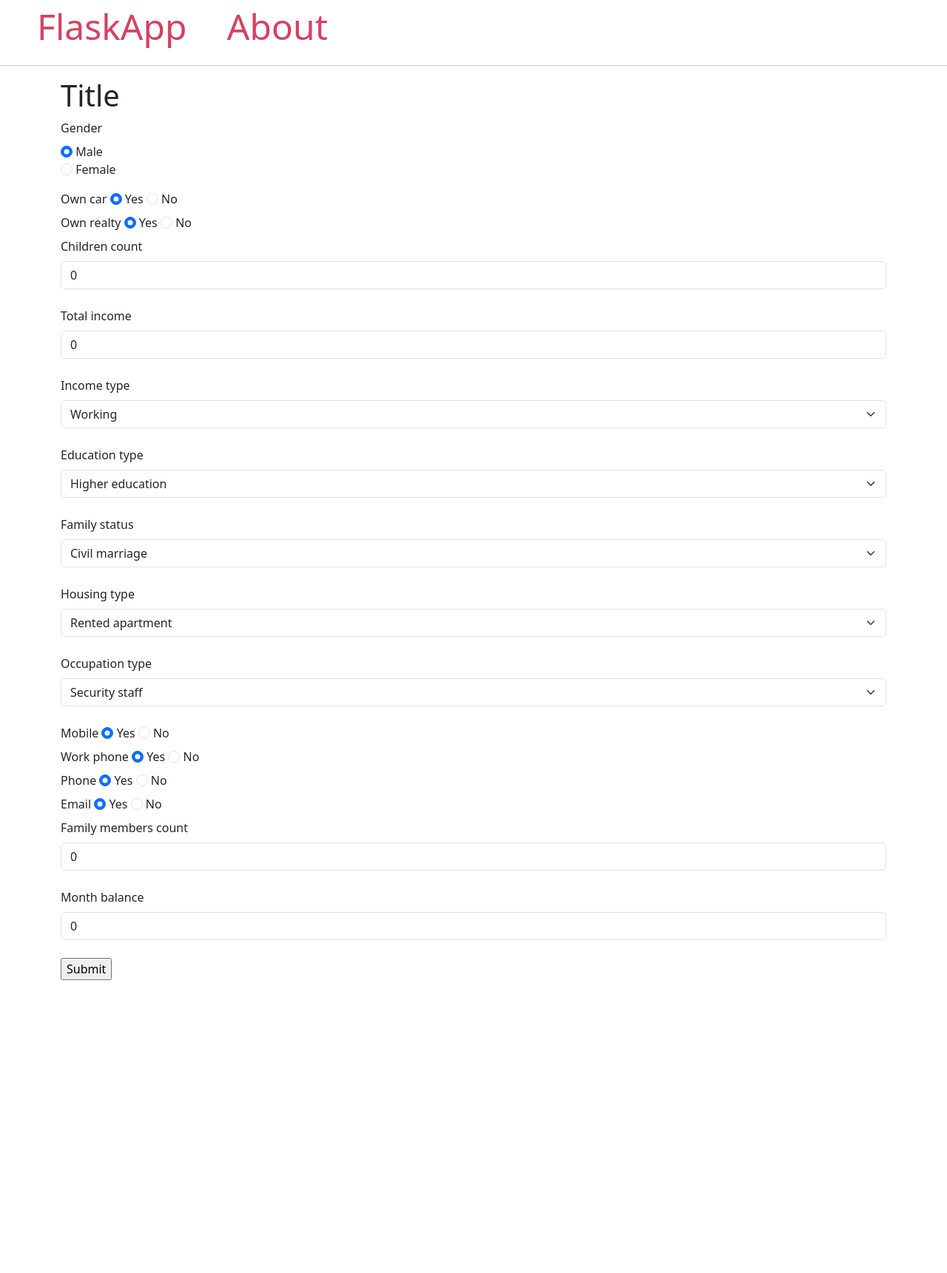
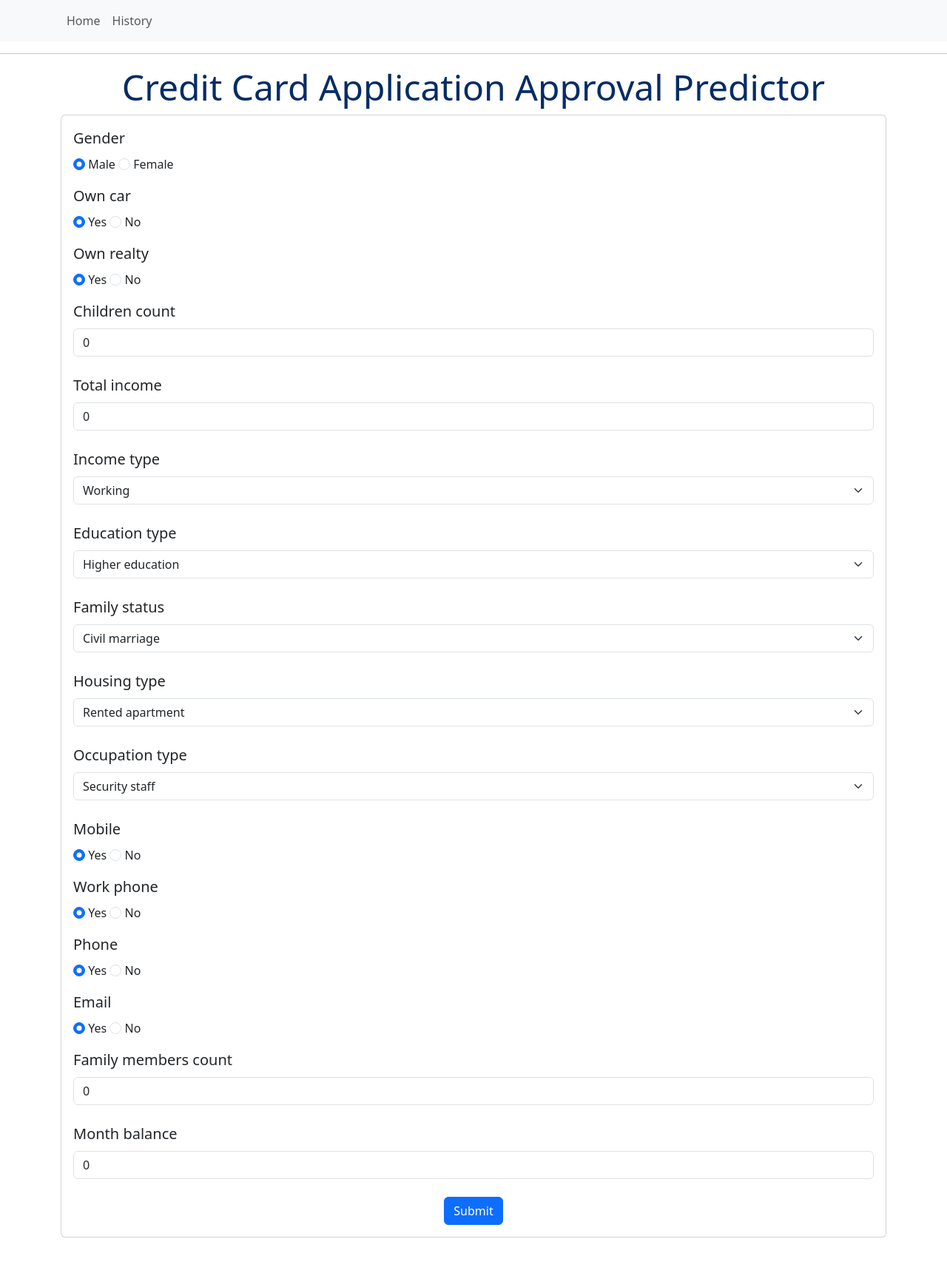
Before and after one commit to linaism/COEN424_Project, a Flask app: page / in a window 1280 px wide. Shown: the whole page at 74% size. Before the commit the page ends 1325 px from the top, so only its background shows below. Run offline with Flask 3, Linux system fonts and the light colour scheme; parts of the project's set-up code (start-up, migrations or seed data) failed here and were passed over.

Commit message:
latest changes

```diff
--- a/main.py
+++ b/main.py
@@ -5,14 +5,16 @@
 from flask_cors import CORS
 from flask import Flask, request, render_template, render_template_string
 from omnixai.data.tabular import Tabular
-from omnixai.explainers.tabular import TabularExplainer
-from preprocess import explainers, transformer, class_names
+# from omnixai.explainers.tabular import TabularExplainer
+# from preprocess import explainers, transformer, class_names
 from db import MongoDB
 from doc_models.results_model import Results
 from datetime import datetime
+from dash import dash, dcc, html
+
 
 model = joblib.load('model.pkl')
-# transformer = joblib.load('transformer.pkl')
+transformer = joblib.load('transformer.pkl')
 
 table = None
 
@@ -200,11 +202,18 @@
         mongo.init_app(app)
         app.mongo = mongo
 
-    @app.route('/result')
-    def result():
-        local_explanations = explainers.explain(X=table)
-        html = local_explanations["shap"].plotly_plot(index=0, class_names=class_names).to_html()
-        return render_template_string(html)
+    # @app.route('/result')
+    # def result():
+    #     # local_explanations = explainers.explain(X=table)
+    #     # html = local_explanations["shap"].plotly_plot(index=0, class_names=class_names).to_html()
+    #     return render_template_string(html)
+
+    @app.route('/history', methods=['GET'])
+    def history():
+        res = app.mongo.get_all_results()
+        display_results = dict_to_table(list(res))
+        return render_template('history.html', display_results=display_results)
+
 
     # a simple page that says hello
     @app.route('/', methods=['GET', 'POST'])
@@ -249,11 +258,7 @@
                                           familyMembersCount,
                                           monthBalance)
 
-            res = app.mongo.get_all_results()
-
-            display_results = dict_to_table(list(res))
-
-            return render_template('index.html', display_results=display_results, result=result,
+            return render_template('index.html', result=result,
                                    NAME_INCOME_TYPE=NAME_INCOME_TYPE,
                            NAME_EDUCATION_TYPE=NAME_EDUCATION_TYPE,
                            NAME_FAMILY_STATUS=NAME_FAMILY_STATUS,
--- a/preprocess.py
+++ b/preprocess.py
@@ -85,7 +85,3 @@
         "shap": {"nsamples": 100},
     }
 )
-
-def shap_explanation(instance):
-    local_explanations = explainers.explain(X=instance)
-    return local_explanations["shap"].plotly_plot(index=0, class_names=class_names).to_html()
--- a/templates/base.html
+++ b/templates/base.html
@@ -6,28 +6,20 @@
     <link href="https://cdn.jsdelivr.net/npm/bootstrap@5.3.2/dist/css/bootstrap.min.css" rel="stylesheet" integrity="sha384-T3c6CoIi6uLrA9TneNEoa7RxnatzjcDSCmG1MXxSR1GAsXEV/Dwwykc2MPK8M2HN" crossorigin="anonymous">
     <script src="https://cdn.jsdelivr.net/npm/bootstrap@5.3.2/dist/js/bootstrap.bundle.min.js" integrity="sha384-C6RzsynM9kWDrMNeT87bh95OGNyZPhcTNXj1NW7RuBCsyN/o0jlpcV8Qyq46cDfL" crossorigin="anonymous"></script>
     <title>{% block title %} {% endblock %}</title>
-    <style>
-        .message {
-            padding: 10px;
-            margin: 5px;
-            background-color: #f3f3f3
-        }
-        nav a {
-            color: #d64161;
-            font-size: 3em;
-            margin-left: 50px;
-            text-decoration: none;
-        }
-
-    </style>
 </head>
 <body>
-    <nav>
-        <a href="{{ url_for('index') }}">FlaskApp</a>
-        <a href="#">About</a>
-    </nav>
+    <nav class="navbar navbar-expand-lg bg-body-tertiary">
+        <div class="container">
+          <div class="collapse navbar-collapse" id="navbarNavAltMarkup">
+            <div class="navbar-nav">
+              <a class="nav-link" href="{{url_for('index')}}">Home</a>
+              <a class="nav-link" aria-current="page" href="{{url_for('history')}}">History</a>
+            </div>
+          </div>
+        </div>
+      </nav>
     <hr>
-    <div class="container">
+    <div>
         {% block content %} {% endblock %}
     </div>
 </body>
--- a/templates/index.html
+++ b/templates/index.html
@@ -1,47 +1,56 @@
 {% extends 'base.html' %}
 
 {% block content %}
-    <h1>{% block title %} Title {% endblock %}</h1>
+<div class="container mb-5">
+    <div class="col text-center">
+        <h1 class="text-primary-emphasis display-5">{% block title %} Credit Card Application Approval Predictor {% endblock %}</h1>
+    </div>
+    <div class="card">
+        <div class="card-body">
+    <form action="/" method="post">
 
-    <form action="/" method="post">
-        <div class="row mb-3" class="form-check form-check-inline">
+        <div class="fs-5">
             <label class="form-label" for="gender">Gender</label>
-            <!-- <legend class="col-form-label col-sm-2 pt-0">Gender</legend> -->
-            <div class="form-check-inline">
-                <input class="form-check-input" type="radio" id="male" name="gender" value="M" checked>
-                <label class="form-check-label" for="male">Male</label>
-            </div>
-            <div class="form-check-inline">
-                <input class="form-check-input" type="radio" id="female" name="gender" value="F">
-                <label class="form-check-label"for="female">Female</label><br>
-            </div>
         </div>
-
+        <input class="form-check-input" type="radio" id="male" name="gender" value="M" checked>
+        <label class="form-check-label" for="male">Male</label>
+        <input class="form-check-input" type="radio" id="female" name="gender" value="F">
+        <label class="form-check-label mb-3"for="female">Female</label><br>
 
         <!-- Input field for own car -->
-        <label class="form-label" for="ownCar">Own car</label>
+        <div class="fs-5">
+            <label class="form-label" for="ownCar">Own car</label>
+        </div>
         <input class="form-check-input" type="radio" id="yesCar" name="ownCar" value="Yes" checked>
         <label class="form-check-label" for="yesCar">Yes</label>
         <input class="form-check-input" type="radio" id="noCar" name="ownCar" value="No">
-        <label class="form-check-label"for="noCar">No</label><br>
+        <label class="form-check-label mb-3"for="noCar">No</label><br>
 
         <!-- Input field for own realty -->
-        <label class="form-label" for="ownRealty">Own realty</label>
+        <div class="fs-5">
+            <label class="form-label" for="ownRealty">Own realty</label>
+        </div>
         <input class="form-check-input" type="radio" id="yesRealty" name="ownRealty" value="Yes" checked>
         <label class="form-check-label" for="yesRealty">Yes</label>
         <input class="form-check-input" type="radio" id="noRealty" name="ownRealty" value="No">
-        <label class="form-check-label" for="noRealty">No</label><br>
+        <label class="form-check-label mb-3" for="noRealty">No</label><br>
 
         <!-- Input field for children count -->
+        <div class="fs-5">
         <label class="form-label" for="childrenCount">Children count</label>
+        </div>
         <input class="form-control" type="number" id="childrenCount" name="childrenCount" value="0"><br>
 
         <!-- Input field for total income -->
+        <div class="fs-5">
         <label class="form-label" for="totalIncome">Total income</label>
+        </div>
         <input class="form-control" type="number" id="totalIncome" name="totalIncome" value="0"><br>
 
         <!-- Input field for income type -->
+        <div class="fs-5">
         <label class="form-label" for="incomeType">Income type</label>
+        </div>
         <select class="form-select" id="incomeType" name="incomeType">
             {% for option in NAME_INCOME_TYPE %}
                 <option value="{{ option }}">{{ option }}</option>
@@ -49,7 +58,9 @@
         </select><br>
 
         <!-- Input field for education type -->
+        <div class="fs-5">
         <label class="form-label" for="educationType">Education type</label>
+        </div>
         <select class="form-select" id="educationType" name="educationType">
             {% for option in NAME_EDUCATION_TYPE %}
                 <option value="{{ option }}">{{ option }}</option>
@@ -57,7 +68,9 @@
         </select><br>
 
         <!-- Input field for family status -->
+        <div class="fs-5">
         <label class="form-label" for="familyStatus">Family status</label>
+        </div>
         <select class="form-select" id="familyStatus" name="familyStatus">
             {% for option in NAME_FAMILY_STATUS %}
                 <option value="{{ option }}">{{ option }}</option>
@@ -65,7 +78,9 @@
         </select><br>
 
         <!-- Input field for housing type -->
+        <div class="fs-5">
         <label class="form-label" for="housingType">Housing type</label>
+        </div>
         <select class="form-select" id="housingType" name="housingType">
             {% for option in NAME_HOUSING_TYPE %}
                 <option value="{{ option }}">{{ option }}</option>
@@ -73,7 +88,9 @@
         </select><br>
 
         <!-- Input field for occupation type -->
+        <div class="fs-5">
         <label class="form-label" for="occupationType">Occupation type</label>
+        </div>
         <select class="form-select" id="occupationType" name="occupationType">
             {% for option in OCCUPATION_TYPE %}
                 <option value="{{ option }}">{{ option }}</option>
@@ -81,83 +98,67 @@
         </select><br>
 
         <!-- Input field for mobile -->
+        <div class="fs-5">
         <label class="form-label" for="mobile">Mobile</label>
+        </div>
         <input class="form-check-input" type="radio" id="yesMobile" name="mobile" value="Yes" checked>
         <label class="form-check-label" for="yesMobile">Yes</label>
         <input class="form-check-input" type="radio" id="noMobile" name="mobile" value="No">
-        <label class="form-check-label" for="noMobile">No</label><br>
+        <label class="form-check-label mb-3" for="noMobile">No</label><br>
 
         <!-- Input field for work phone -->
+        <div class="fs-5">
         <label class="form-label" for="workPhone">Work phone</label>
+        </div>
         <input class="form-check-input" type="radio" id="yesWorkPhone" name="workPhone" value="Yes" checked>
         <label class="form-check-label" for="yesWorkPhone">Yes</label>
         <input class="form-check-input" type="radio" id="noWorkPhone" name="workPhone" value="No">
-        <label class="form-check-label" for="noWorkPhone">No</label><br>
+        <label class="form-check-label mb-3" for="noWorkPhone">No</label><br>
 
         <!-- Input field for phone -->
+        <div class="fs-5">
         <label class="form-label" for="phone">Phone</label>
+        </div>
         <input class="form-check-input" type="radio" id="yesPhone" name="phone" value="Yes" checked>
         <label class="form-check-label" for="yesPhone">Yes</label>
         <input class="form-check-input" type="radio" id="noPhone" name="phone" value="No">
-        <label class="form-check-label" for="noPhone">No</label><br>
+        <label class="form-check-label mb-3" for="noPhone">No</label><br>
 
         <!-- Input field for email -->
+        <div class="fs-5">
         <label class="form-label" for="email">Email</label>
+        </div>
         <input class="form-check-input" type="radio" id="yesEmail" name="email" value="Yes" checked>
         <label class="form-check-label" for="yesEmail">Yes</label>
         <input class="form-check-input" type="radio" id="noEmail" name="email" value="No">
-        <label class="form-check-label" for="noEmail">No</label><br>
+        <label class="form-check-label mb-3" for="noEmail">No</label><br>
 
         <!-- Input field for family members count -->
+        <div class="fs-5">
         <label class="form-label" for="familyMembersCount">Family members count</label>
+        </div>
         <input class="form-control" type="number" id="familyMembersCount" name="familyMembersCount" value="0"><br>
 
         <!-- Input field for month balance -->
+        <div class="fs-5">
         <label class="form-label" for="monthBalance">Month balance</label>
+        </div>
         <input class="form-control" type="number" id="monthBalance" name="monthBalance" value="0"><br>
 
-        <input type="submit" value="Submit">
+        <div class="col text-center">
+            <input class="btn btn-primary" type="submit" value="Submit">
+        </div>
+
     </form>
-
+    </div>
+</div>
 
     {% if result %}
-        <p>Result {{ result }}</p>
-        <div class="container mt-5">
-            <table class="table table-bordered">
-              <thead>
-                <tr>
-                  <th>Timestamp</th>
-                  <th>Code Gender</th>
-                  <th>Own Car</th>
-                  <th>Own Realty</th>
-                  <th>Children Count</th>
-                  <th>Income Total</th>
-                  <th>Income Type</th>
-                  <th>Education Type</th>
-                  <th>Family Status</th>
-                  <th>Housing Type</th>
-                  <th>Mobile Flag</th>
-                  <th>Work Phone Flag</th>
-                  <th>Phone Flag</th>
-                  <th>Email Flag</th>
-                  <th>Occupation Type</th>
-                  <th>Family Members Count</th>
-                  <th>Months Balance</th>
-                  <th>Prediction</th>
-                </tr>
-              </thead>
-              <tbody>
-                {% for row in display_results%}
-                    <tr>
-                        {% for value in row%}
-                        <td>{{value}}</td>
-                        {% endfor %}
-                    </tr>
-                {% endfor %}
-                <!-- Add more rows as needed -->
-              </tbody>
-            </table>
-          </div>
-        <a href="{{ url_for('result') }}"><button type="button" class="btn btn-primary">View SHAP Explanation</button></a>
+        {% if result == 'Approved'%}
+        <p class="lead fs-3 text-success">Predicted credit card request status: {{result}}</p>
+        {% else %}
+        <p class="lead fs-3 text-danger">Predicted credit card request status: {{result}}</p>
+        {% endif%}
     {% endif %}
+</div>
 {% endblock %}
```
Also changed, not shown: server/result.html (deleted, +0 -15 lines), templates/history.html (added, +45 -0 lines), shap_plot.py (added).
